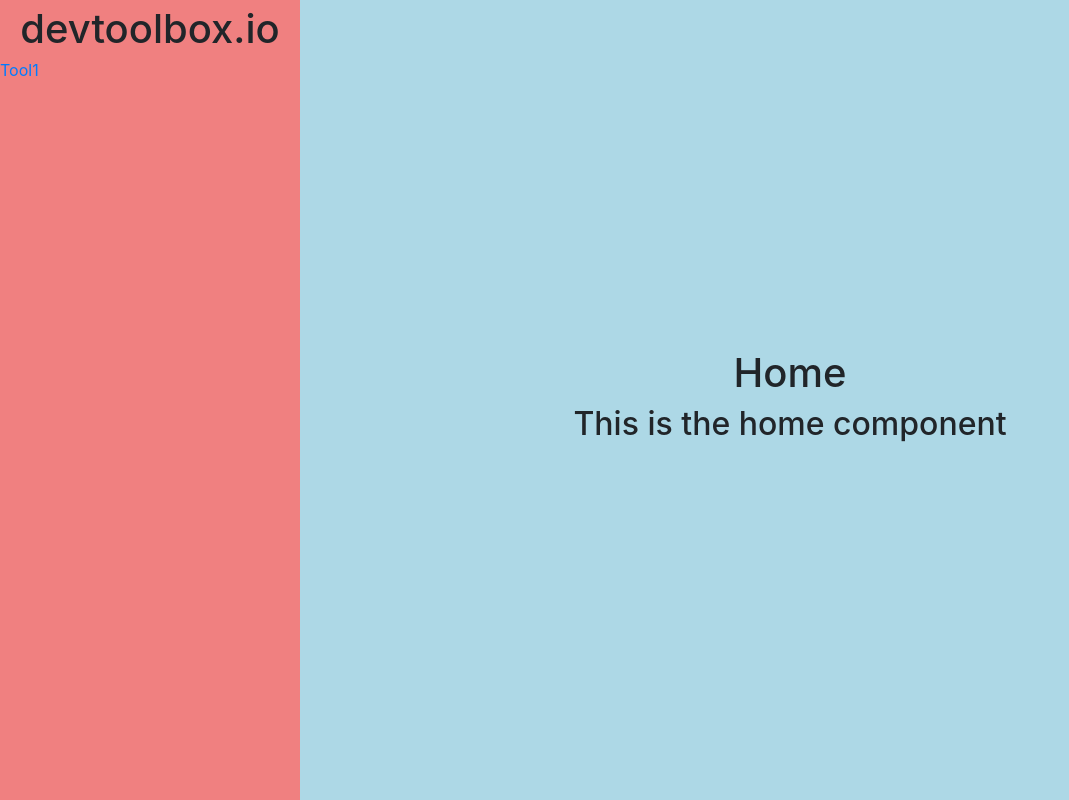
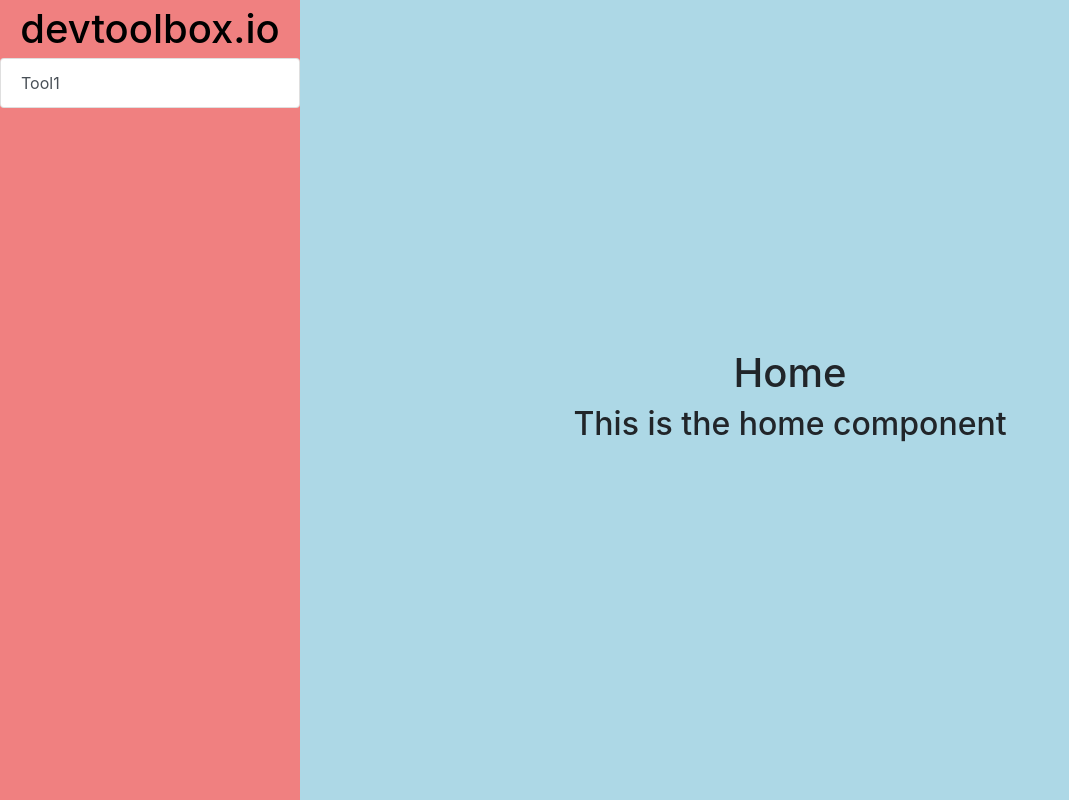
Before and after one commit to jackdcasey/devtoolbox.io, a Vue app: page / in a window 1280 px wide. Shown: the whole page, without its empty margins (0-1069 px from the left). Built offline with nearby package versions, Linux system fonts and the light colour scheme.

Commit message:
Sidebar formatting improvements

```diff
--- a/src/components/layout/Sidebar.vue
+++ b/src/components/layout/Sidebar.vue
@@ -1,8 +1,12 @@
 <template>
     <div>
-        <h1>devtoolbox.io</h1>
-        <div>
-            <router-link to="/tool1">Tool1</router-link>
+        <router-link to="/" class="plainlink">
+            <h1>devtoolbox.io</h1>
+        </router-link>
+        <div id="links">
+            <b-list-group>
+            <b-list-group-item to="/tool1">Tool1</b-list-group-item>
+            </b-list-group>
         </div>
     </div>
 </template>
@@ -22,4 +26,9 @@ h1 {
     text-align: center;
 }
 
+.plainlink {
+    text-decoration: none;
+    color: black;
+}
+
 </style>
```
